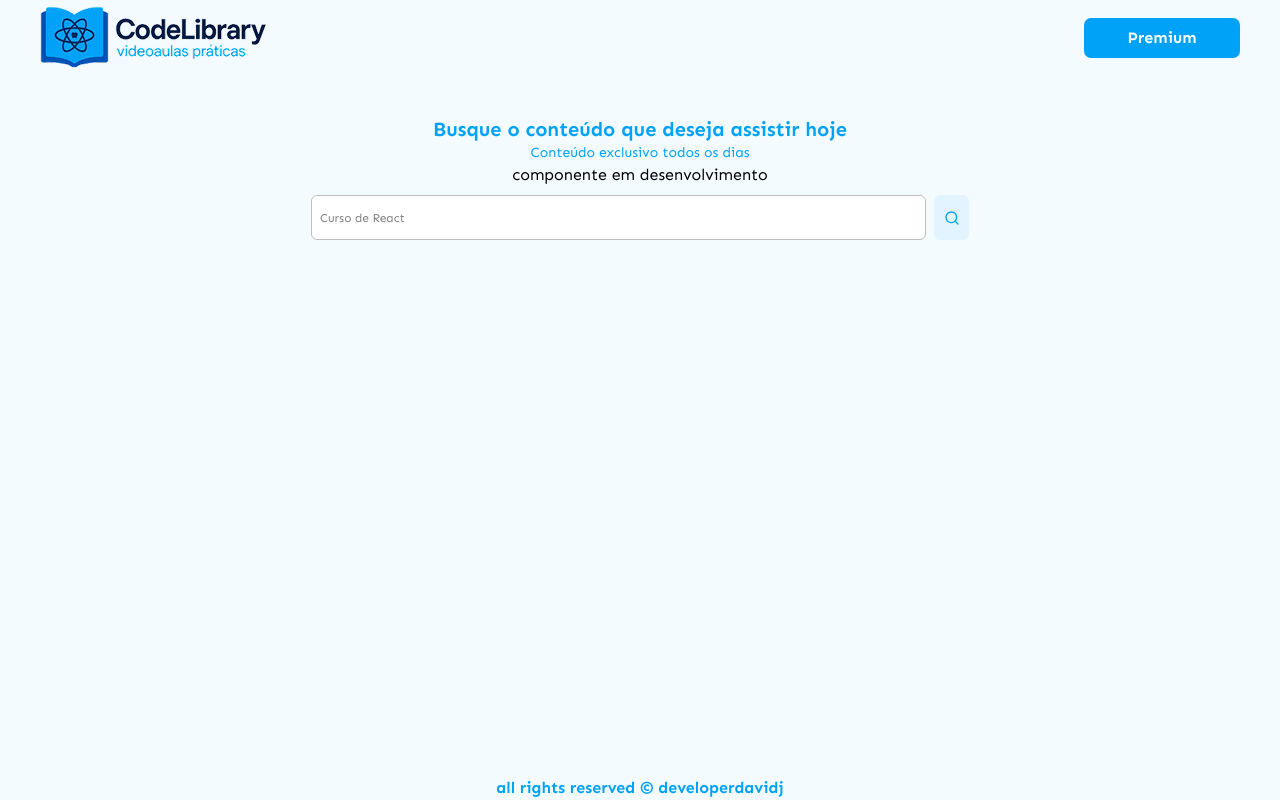
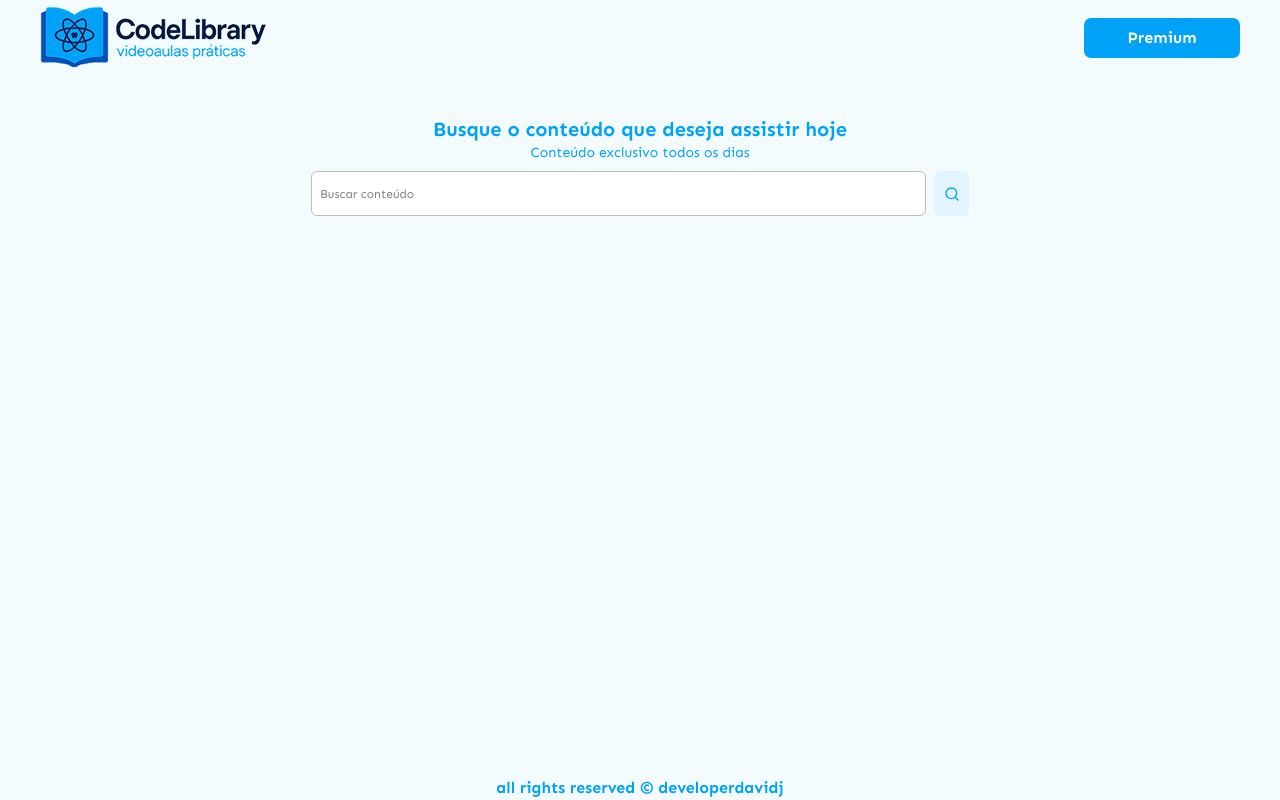
Before and after one commit to developerdavidj/react-typeS, a React (Vite) app: page / in a window 1280 px wide. Built offline with nearby package versions, Linux system fonts and the light colour scheme.

Commit message:
entendendo desestruturação paralela

```diff
--- a/src/compontents/Filter.tsx
+++ b/src/compontents/Filter.tsx
@@ -1,7 +1,7 @@
-    import { Search, TypeIcon } from 'lucide-react';
+    import { Search } from 'lucide-react';
 
     type FilterProps = {
-            title: string
+            title?: string
             placeholder?: string
         }
 
@@ -11,19 +11,18 @@
             <div className="flex flex-col items-center mt-10">
 
                 <p className="text-center font-bold text-[#00a2f7] text-xl">
-                        Busque o conteúdo que deseja assistir hoje
-                    </p>
+                     {title}
+                </p>
 
                     <p className="text-[#00a2f7] text-sm">
                         Conteúdo exclusivo todos os dias
                     </p>
-                    <h2>{title}</h2>
 
                 <div className="flex gap-2 items-center mt-2">
 
                     <input
                     type="text"
-                    placeholder="Curso de React"
+                    placeholder={placeholder}
                     className="bg-white border border-[#bfbdbd] rounded-md w-153.75 h-[45px] text-xs px-2"
                     />
 
--- a/src/main.tsx
+++ b/src/main.tsx
@@ -13,7 +13,7 @@ createRoot(document.getElementById('root')!).render(
       <Header/>
         <div className='flex-1 max-w-[1200px] m-auto w-full'>
 
-          <Filter title="componente em desenvolvimento"/>
+          <Filter placeholder='Buscar conteúdo' title="Busque o conteúdo que deseja assistir hoje" />
 
         </div>
       <Footer/>
```
